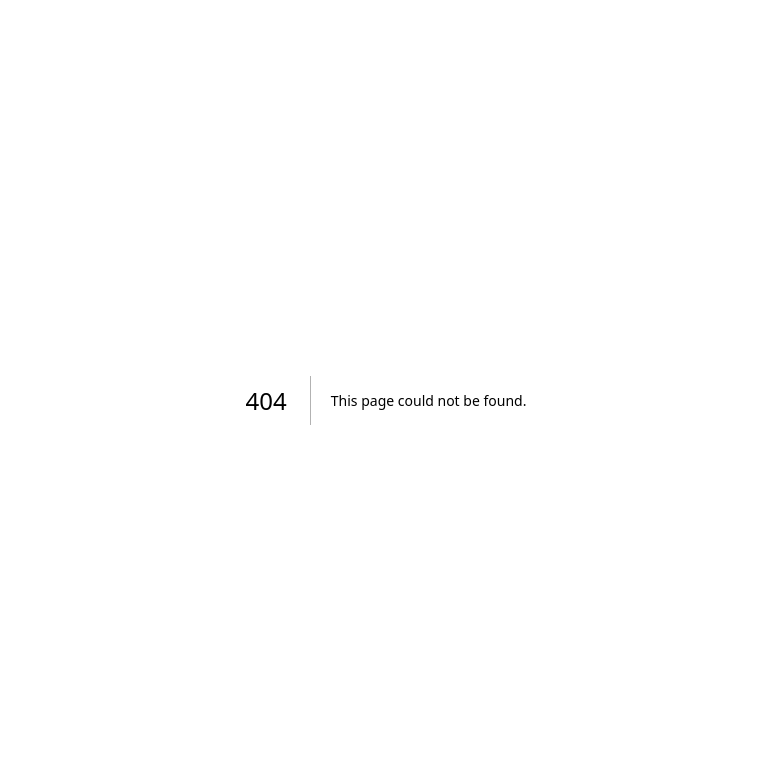
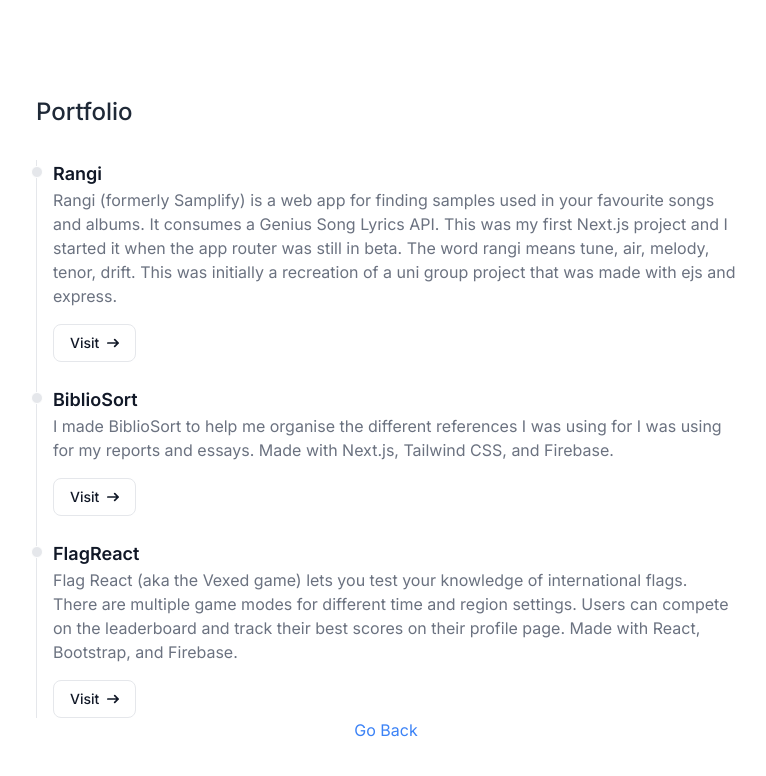
Before and after one commit to ElPlaso/portfolio, a Next.js app: page /portfolio in a window 1280 px wide. Before the commit this address had no page. Shown: the top 776 px of the page, without its empty margins (254-1020 px from the left). Built offline with nearby package versions, Linux system fonts and the light colour scheme.

Commit message:
add portfolio page.

```diff
--- /dev/null
+++ b/src/app/portfolio/page.tsx
@@ -0,0 +1,44 @@
+import ProjectListItem from "@/components/project-list-item";
+import Project from "@/types/project";
+import Link from "next/link";
+
+const projects: Project[] = [
+  {
+    title: "Rangi",
+    description:
+      "Rangi (formerly Samplify) is a web app for finding samples used in your favourite songs and albums. It consumes a Genius Song Lyrics API. This was my first Next.js project and I started it when the app router was still in beta. The word rangi means tune, air, melody, tenor, drift. This was initially a recreation of a uni group project that was made with ejs and express.",
+    href: "https://rangi.vercel.app",
+  },
+  {
+    title: "BiblioSort",
+    description:
+      "I made BiblioSort to help me organise the different references I was using for I was using for my reports and essays. Made with Next.js, Tailwind CSS, and Firebase.",
+    href: "https://bibliosort.vercel.app",
+  },
+  {
+    title: "FlagReact",
+    description:
+      "Flag React (aka the Vexed game) lets you test your knowledge of international flags. There are multiple game modes for different time and region settings. Users can compete on the leaderboard and track their best scores on their profile page. Made with React, Bootstrap, and Firebase.",
+    href: "https://www.flagreact.com",
+  },
+];
+
+export default function PortfolioPage() {
+  return (
+    <main className="flex min-h-screen flex-col items-center justify-between p-16">
+      <div className="flex flex-col space-y-8 w-[700px] mt-8 max-md:mt-2 max-md:w-[100%] items-start justify-start">
+        <h1 className="text-gray-800 text-2xl font-medium">Portfolio</h1>
+        <ol className="relative border-l border-gray-200 dark:border-gray-700 space-y-6">
+          {projects.map((project) => (
+            <li key={project.title} className="ml-4">
+              <ProjectListItem project={project} />
+            </li>
+          ))}
+        </ol>
+      </div>
+      <Link href="/" className="text-blue-500 hover:underline">
+        Go Back
+      </Link>
+    </main>
+  );
+}
--- /dev/null
+++ b/src/components/project-list-item.tsx
@@ -0,0 +1,38 @@
+import Project from "@/types/project";
+
+export default function ProjectListItem({ project }: { project: Project }) {
+  return (
+    <>
+      <div className="absolute w-3 h-3 bg-gray-200 rounded-full mt-1.5 -left-1.5 border border-white dark:border-gray-900 dark:bg-gray-700"></div>
+      <h3 className="text-lg font-semibold text-gray-900 dark:text-white">
+        {project.title}
+      </h3>
+      <p className="text-base mb-4 font-normal text-gray-500 dark:text-gray-400">
+        {project.description}
+      </p>
+      <a
+        href={project.href}
+        target="_blank"
+        className="inline-flex items-center px-4 py-2 text-sm font-medium text-gray-900 bg-white border border-gray-200 rounded-lg hover:bg-gray-100 hover:text-blue-700 focus:z-10 focus:ring-4 focus:outline-none focus:ring-gray-200 focus:text-blue-700 dark:bg-gray-800 dark:text-gray-400 dark:border-gray-600 dark:hover:text-white dark:hover:bg-gray-700 dark:focus:ring-gray-700"
+      >
+        Visit{" "}
+        <svg
+          className="w-3 h-3 ml-2"
+          aria-hidden="true"
+          xmlns="http://www.w3.org/2000/svg"
+          fill="none"
+          viewBox="0 0 14 10"
+        >
+          {" "}
+          <path
+            stroke="currentColor"
+            stroke-linecap="round"
+            stroke-linejoin="round"
+            stroke-width="2"
+            d="M1 5h12m0 0L9 1m4 4L9 9"
+          />
+        </svg>
+      </a>
+    </>
+  );
+}
--- a/src/components/welcome.tsx
+++ b/src/components/welcome.tsx
@@ -24,7 +24,7 @@
             <ul className="list-disc ml-10">
               <li>Checking my contacts</li>
               <li>
-                <Link className="text-blue-500" href="/">
+                <Link className="text-blue-500" href="/portfolio">
                   Checking out my portfolio
                 </Link>
               </li>
--- /dev/null
+++ b/src/types/project.ts
@@ -0,0 +1,5 @@
+export default interface Project {
+    title: string;
+    description: string;
+    href: string;
+}
```
